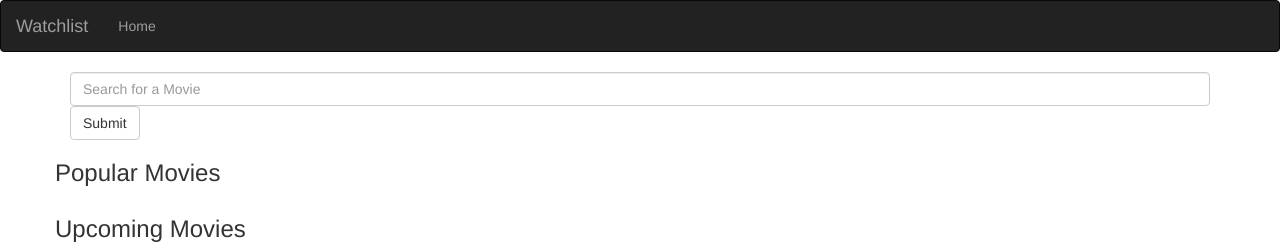
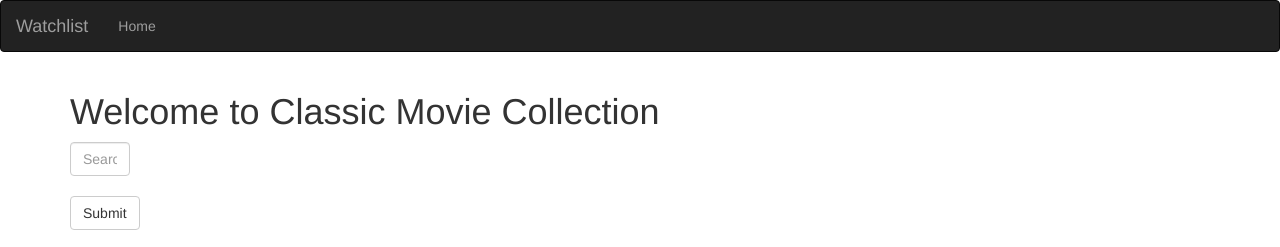
Before and after one commit to Akumucollins/Movie_Watchlist, a Flask app: template app/templates/index.html in a window 1280 px wide. Shown: the top 247 px of the page. Run offline with Flask 2, Linux system fonts and the light colour scheme; the template is opened without the code that fills it, so the values that code supplies are empty; some libraries are stand-ins or nearby versions.

Commit message:
create a env file and updated the .gitignore file, added a bg

```diff
--- a/app/static/css/index.css
+++ b/app/static/css/index.css
@@ -11,3 +11,7 @@ ul
      padding-bottom: 20px;
       border-bottom: 1px solid green;
  }
+ form
+ {
+  width: 60px;
+ }
--- a/app/templates/index.html
+++ b/app/templates/index.html
@@ -11,23 +11,25 @@
 {% block content %}
 
 <div class="container">
+    <h1>Welcome to Classic Movie Collection</h1>
     <form>
-        <input type="text" name="movie_query" placeholder="Search for a Movie" class="form-control">
+        <input type="text" name="movie_query" placeholder="Search for a Movie" class="form-control"><br>
         <input type="submit"  value="Submit" class="btn btn-default">
     </form>
 </div>
+<br>
 
-<div class="container">
+<div class="container-fluid mt-1" style="background-image: url('https://images.unsplash.com/photo-1525426250015-4e6473cdbf17?ixlib=rb-1.2.1&ixid=eyJhcHBfaWQiOjEyMDd9&auto=format&fit=crop&w=1350&q=80');">
     <!-- Popular movie -->
     <div class="row">
-        <h3> Popular Movies</h3>
+        <h3 class="text-center"> Popular Movies</h3>
         <ul>
             {{ macro.displayMovieList(popular)}}
         </ul>
     </div>
     <!-- Upcoming movie  -->
     <div class="row">
-        <h3> Upcoming Movies </h3>
+        <h3 class="text-center"> Upcoming Movies </h3>
         <ul>
             {{ macro.displayMovieList(upcoming)}}
         </ul>
@@ -35,7 +37,7 @@
 
     <!-- Now showing movie -->
     <div class="row">
-        <h3>Now Showing</h3>
+        <h3 class="text-center">Now Showing</h3>
         <ul>
             {{ macro.displayMovieList(now_showing)}}
         </ul>
```
Also changed, not shown: 1 other file.
